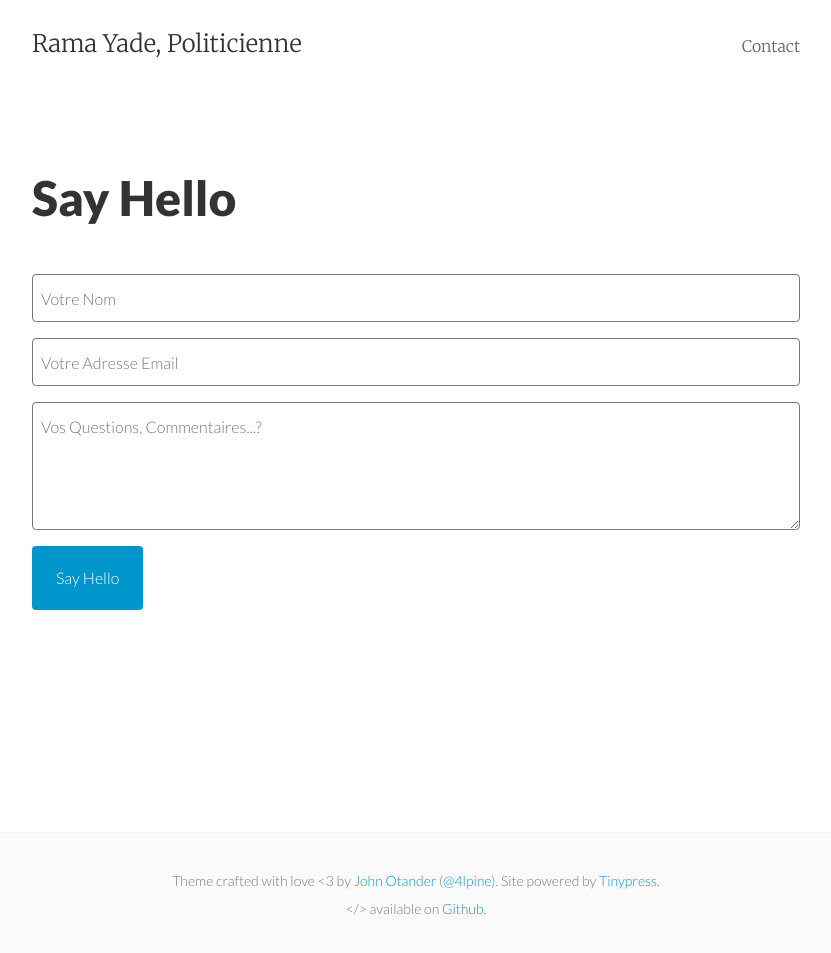
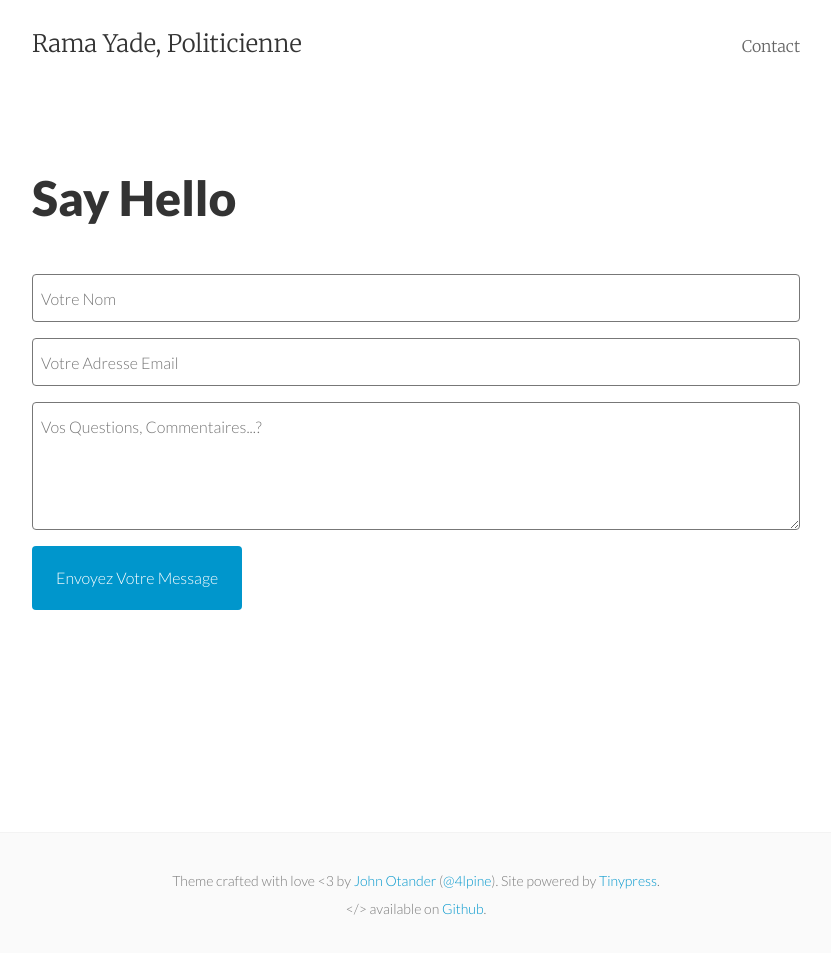
Before and after one commit to ryade/ryade.github.io, a Jekyll site: the page built from contact.html, in a window 1280 px wide. Shown: the whole page, without its empty margins (224-1055 px from the left). Built offline with Jekyll 4.4.1, drawn with Linux system fonts in a browser that asks for light colours.

Commit message:
Update contact.html

```diff
--- a/contact.html
+++ b/contact.html
@@ -10,6 +10,6 @@ permalink: /contact/
     <input type="text" name="email" class="input mobile-block" placeholder="Votre Adresse Email" required>
     <textarea type="text" name="content" class="input mobile-block" rows="5" placeholder="Vos Questions, Commentaires...?" required></textarea>
     <input type="hidden" name="_next" value="/thanks.html" />
-    <input type="submit" class="button button-blue button-big mobile-block" value="Say Hello">
+    <input type="submit" class="button button-blue button-big mobile-block" value="Envoyez Votre Message">
   </form>
 </div>
```
